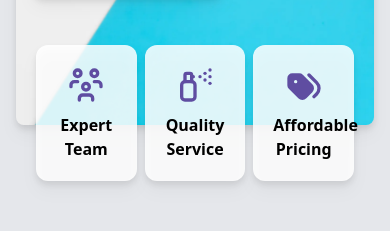
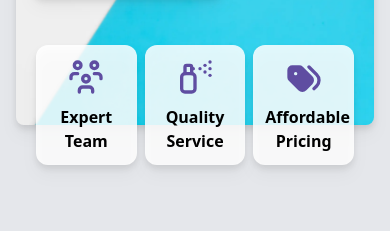
Before and after one commit to Bryan-Paredes/doma-website, an Astro site: page / in a window 390 px wide. Shown: the part 871-1102 px from the top of the page. Built offline with nearby package versions, Linux system fonts and the light colour scheme; Astro itself is replaced by a stand-in of ours.

Commit message:
Fix responsive desging bug

```diff
--- a/src/sections/InfoCard.astro
+++ b/src/sections/InfoCard.astro
@@ -3,7 +3,7 @@
     class="grid grid-cols-3 items-start justify-between text-center gap-2 -my-20 mx-5"
   >
     <div
-      class="flex flex-col gap-2 bg-white/85 backdrop:blur-lg p-5 rounded-xl drop-shadow-lg"
+      class="flex flex-col gap-2 bg-white/85 backdrop:blur-lg p-3 rounded-xl drop-shadow-lg"
     >
       <img src="/icons/group.svg" alt="Group" class="w-10 h-10 mx-auto" />
       <h5 class="font-semibold text-base lg:text-lg">Expert Team</h5>
@@ -13,7 +13,7 @@
       </p>
     </div>
     <div
-      class="flex flex-col gap-2 bg-white/85 backdrop:blur-lg p-5 rounded-xl drop-shadow-lg"
+      class="flex flex-col gap-2 bg-white/85 backdrop:blur-lg p-3 rounded-xl drop-shadow-lg"
     >
       <img src="/icons/spray.svg" alt="Group" class="w-10 h-10 mx-auto" />
       <h5 class="font-semibold text-base lg:text-lg">Quality Service</h5>
@@ -23,7 +23,7 @@
       </p>
     </div>
     <div
-      class="flex flex-col gap-2 bg-white/85 backdrop:blur-xl p-5 rounded-xl drop-shadow-lg"
+      class="flex flex-col gap-2 bg-white/85 backdrop:blur-xl p-3 text-center rounded-xl drop-shadow-lg"
     >
       <img src="/icons/price.svg" alt="Group" class="w-10 h-10 mx-auto" />
       <h5 class="font-semibold text-base lg:text-lg">Affordable Pricing</h5>
```
